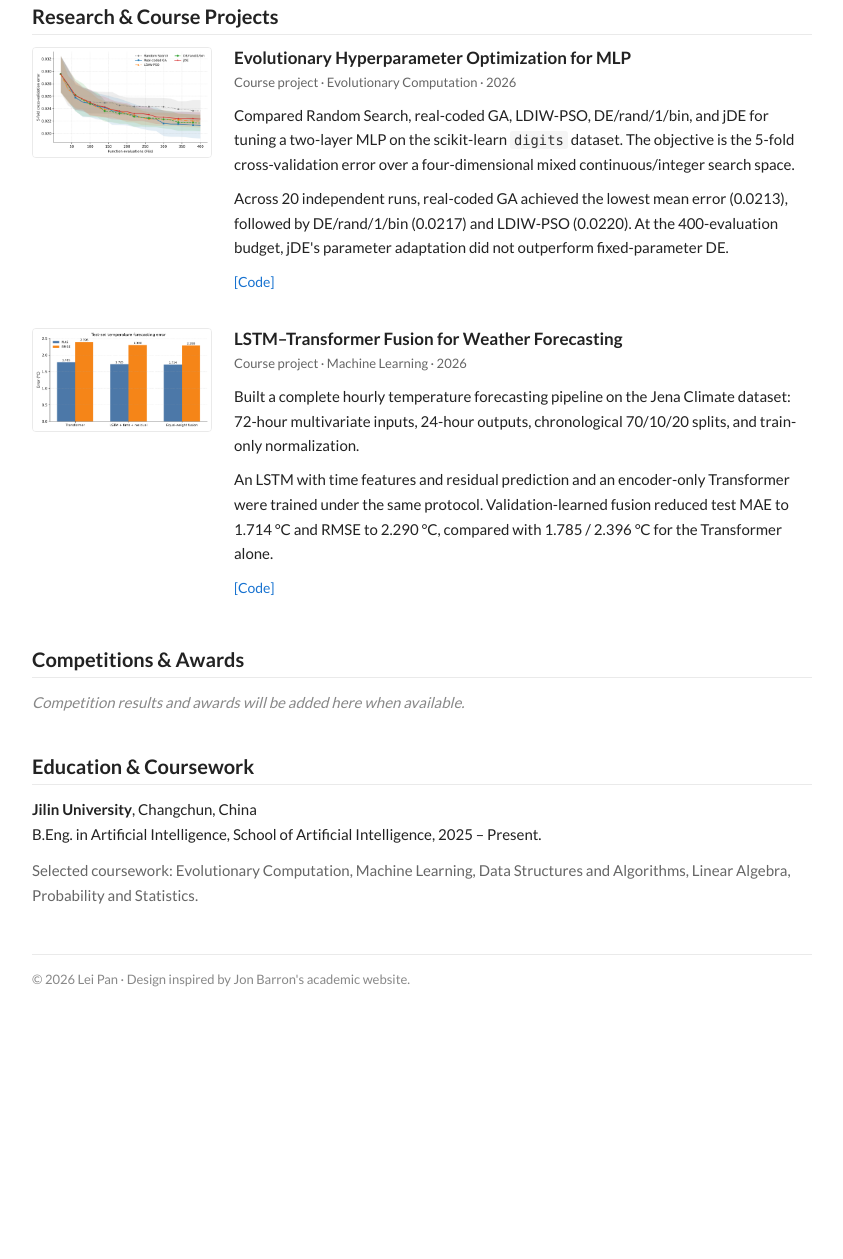
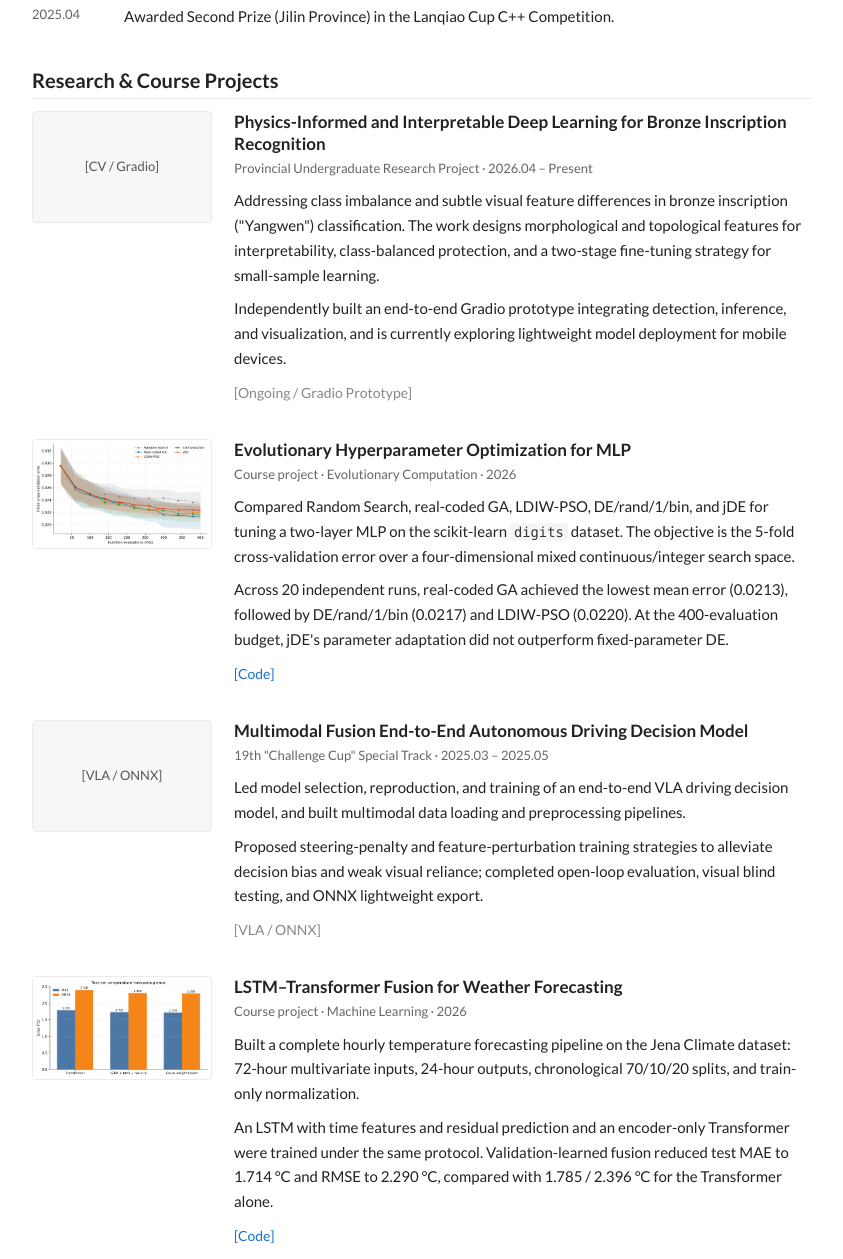
Before and after one commit to LeiPan-JLU/LeiPan-JLU.github.io, a plain HTML site: page index.html in a window 1280 px wide. Shown: the part 514-1773 px from the top of the page, without its empty margins (218-1061 px from the left). Before the commit the page ends 1532 px from the top, so only its background shows below. Drawn offline with Linux system fonts and the light colour scheme.

Commit message:
docs: populate research, projects, and competitions from CV

```diff
--- a/index.html
+++ b/index.html
@@ -4,11 +4,11 @@
   <meta charset="utf-8">
   <meta name="viewport" content="width=device-width, initial-scale=1">
   <title>Lei Pan | Artificial Intelligence, Jilin University</title>
-  <meta name="description" content="Lei Pan is an undergraduate student in Artificial Intelligence at Jilin University, interested in evolutionary computation, black-box optimization, and machine learning.">
+  <meta name="description" content="Lei Pan is an undergraduate student in Artificial Intelligence at Jilin University, interested in machine learning.">
   <link rel="preconnect" href="https://fonts.googleapis.com">
   <link rel="preconnect" href="https://fonts.gstatic.com" crossorigin>
   <link href="https://fonts.googleapis.com/css2?family=Lato:wght@300;400;700&display=swap" rel="stylesheet">
-  <link rel="stylesheet" href="style.css?v=20261124">
+  <link rel="stylesheet" href="style.css?v=20261124b">
 </head>
 <body>
   <main class="page">
@@ -19,13 +19,11 @@
         <p class="subtitle">B.Eng. Student in Artificial Intelligence<br>Jilin University</p>
         <p>
           I am an undergraduate student at the School of Artificial Intelligence,
-          Jilin University. My research interests are evolutionary computation,
-          black-box and hyperparameter optimization, and machine learning. I enjoy
-          building small, reproducible experiments that make the behavior of
-          optimization algorithms easier to understand.
+          Jilin University. My research interests are in machine learning. I enjoy building reproducible
+          experiments that make model behavior easier to understand.
         </p>
         <p class="links">
-          <a href="mailto:LeiPan-JLU@users.noreply.github.com">Email</a>
+          <a href="mailto:panlei9925@mails.jlu.edu.cn">Email</a>
           <span class="sep">/</span>
           <a href="https://github.com/LeiPan-JLU" target="_blank" rel="noopener">GitHub</a>
           <span class="sep">/</span>
@@ -42,11 +40,33 @@
       <ul class="news">
         <li><span class="date">2026.11</span> Completed a machine learning course project on LSTM–Transformer weather forecasting and validation-learned fusion.</li>
         <li><span class="date">2026.11</span> Completed a course research project on evolutionary hyperparameter optimization for multi-layer perceptrons.</li>
+        <li><span class="date">2026.04</span> Initiated provincial-level undergraduate research on physics-informed deep learning for bronze inscription recognition.</li>
+        <li><span class="date">2025.04</span> Awarded Second Prize (Jilin Province) in the Lanqiao Cup C++ Competition.</li>
       </ul>
     </section>
 
     <section id="projects">
       <h2>Research &amp; Course Projects</h2>
+
+      <article class="project">
+        <div class="thumb placeholder-card"><span>[CV / Gradio]</span></div>
+        <div class="project-text">
+          <h3>Physics-Informed and Interpretable Deep Learning for Bronze Inscription Recognition</h3>
+          <p class="meta">Provincial Undergraduate Research Project · 2026.04 – Present</p>
+          <p>
+            Addressing class imbalance and subtle visual feature differences in bronze
+            inscription ("Yangwen") classification. The work designs morphological and
+            topological features for interpretability, class-balanced protection, and a
+            two-stage fine-tuning strategy for small-sample learning.
+          </p>
+          <p>
+            Independently built an end-to-end Gradio prototype integrating detection,
+            inference, and visualization, and is currently exploring lightweight model
+            deployment for mobile devices.
+          </p>
+          <p class="links"><span class="muted">[Ongoing / Gradio Prototype]</span></p>
+        </div>
+      </article>
 
       <article class="project">
         <div class="thumb">
@@ -74,6 +94,24 @@
       </article>
 
       <article class="project">
+        <div class="thumb placeholder-card"><span>[VLA / ONNX]</span></div>
+        <div class="project-text">
+          <h3>Multimodal Fusion End-to-End Autonomous Driving Decision Model</h3>
+          <p class="meta">19th "Challenge Cup" Special Track · 2025.03 – 2025.05</p>
+          <p>
+            Led model selection, reproduction, and training of an end-to-end VLA driving
+            decision model, and built multimodal data loading and preprocessing pipelines.
+          </p>
+          <p>
+            Proposed steering-penalty and feature-perturbation training strategies to
+            alleviate decision bias and weak visual reliance; completed open-loop
+            evaluation, visual blind testing, and ONNX lightweight export.
+          </p>
+          <p class="links"><span class="muted">[VLA / ONNX]</span></p>
+        </div>
+      </article>
+
+      <article class="project">
         <div class="thumb">
           <img src="images/weather-fusion.png" alt="Test-set MAE and RMSE for Transformer, LSTM, and fusion models">
         </div>
@@ -97,31 +135,14 @@
         </div>
       </article>
 
-      <!--
-      Project template (copy this block when a new project is ready):
-      <article class="project">
-        <div class="thumb">
-          <img src="images/project-2.png" alt="Short project description">
-        </div>
-        <div class="project-text">
-          <h3>Project Title</h3>
-          <p class="meta">Course / Lab · Year</p>
-          <p>One or two sentences describing the problem, method, and quantitative result.</p>
-          <p class="links"><a href="REPOSITORY_URL" target="_blank" rel="noopener">[Code]</a></p>
-        </div>
-      </article>
-      -->
     </section>
 
     <section id="awards">
       <h2>Competitions &amp; Awards</h2>
-      <!--
-      Replace the placeholder below with real entries, one per line:
       <ul class="awards">
-        <li><span class="date">2026.10</span> Competition Name — Rank / Award</li>
+        <li><span class="date">2025.04</span> Lanqiao Cup National Software and Information Technology Professionals Competition (C++ Group) — <strong>Second Prize, Jilin Province</strong></li>
+        <li><span class="date">2025.03 – 2025.05</span> 19th "Challenge Cup" National College Student Extracurricular Academic Science and Technology Contest (Special Track) — Participant (VLA end-to-end driving model)</li>
       </ul>
-      -->
-      <p class="placeholder">Competition results and awards will be added here when available.</p>
     </section>
 
     <section id="education">
--- a/style.css
+++ b/style.css
@@ -154,6 +154,20 @@ p {
   border-radius: 4px;
 }
 
+.placeholder-card {
+  display: flex;
+  align-items: center;
+  justify-content: center;
+  aspect-ratio: 16 / 10;
+  padding: 10px;
+  border: 1px solid var(--rule);
+  border-radius: 4px;
+  background: #f7f7f7;
+  color: #555555;
+  font-size: 13px;
+  text-align: center;
+}
+
 .project-text {
   min-width: 0;
 }
```
